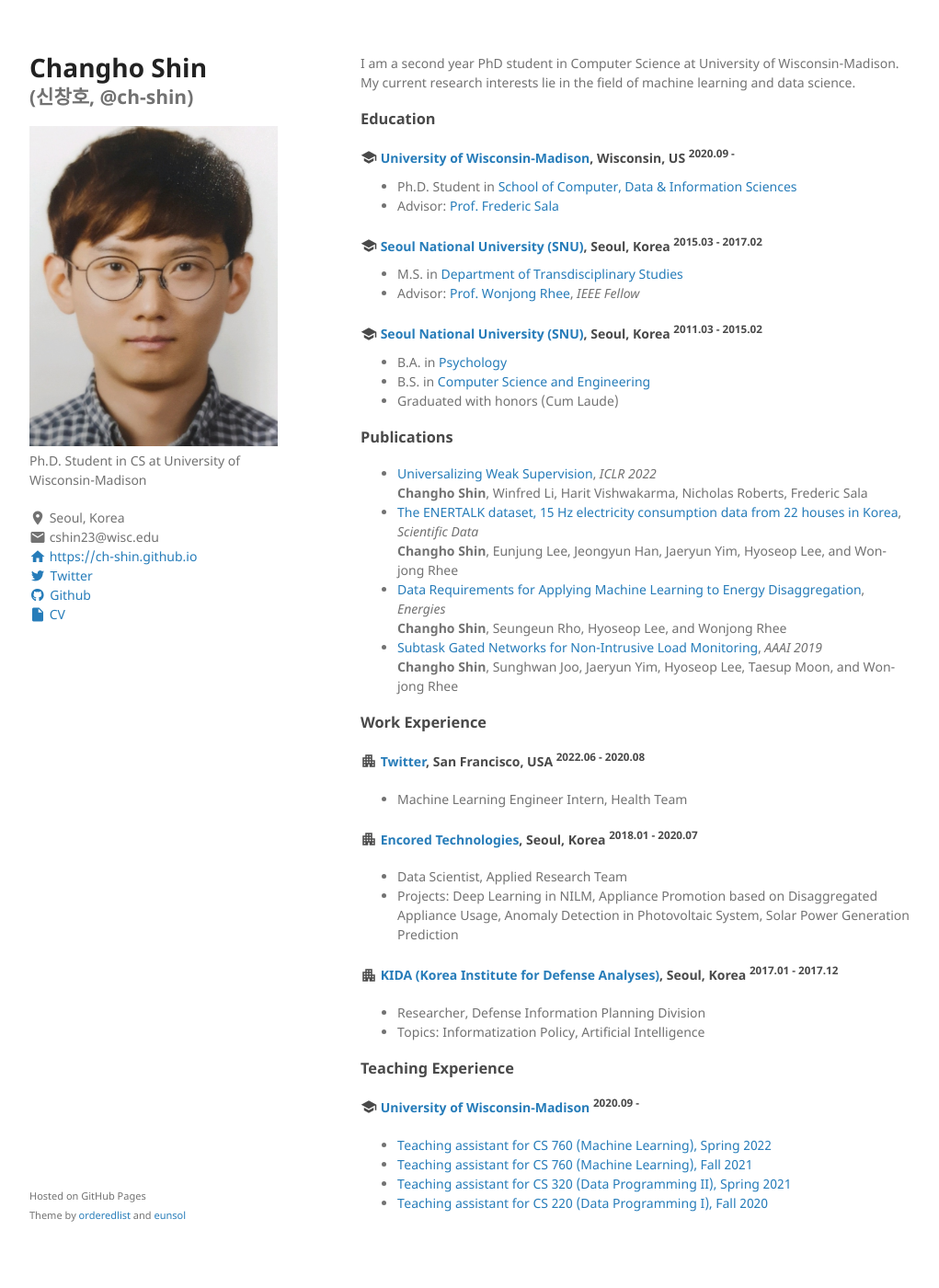
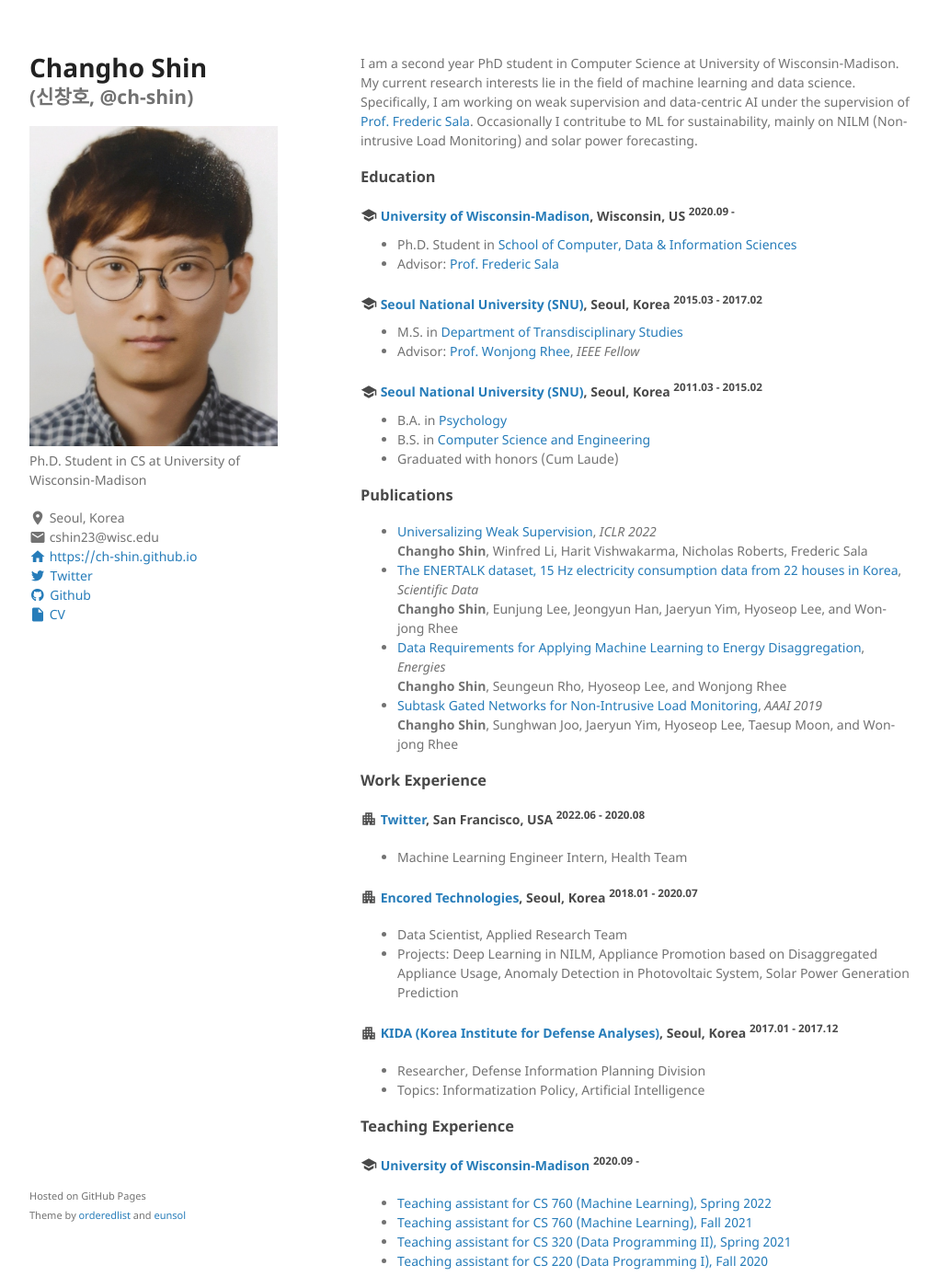
Before and after one commit to ch-shin/ch-shin.github.io, a Jekyll site: the page built from index.md, in a window 1280 px wide and 1400 px high. Shown: the whole window at 92% size, without its empty margins (128-1149 px from the left). Built offline with Jekyll 4.4.1, drawn with Linux system fonts in a browser that asks for light colours; some of the changed text lies outside the part shown.

Commit message:
Update for Math 888 HW

```diff
--- a/index.md
+++ b/index.md
@@ -2,7 +2,7 @@
 layout: default
 ---
 
-I am a second year PhD student in Computer Science at University of Wisconsin-Madison. My current research interests lie in the field of machine learning and data science.
+I am a second year PhD student in Computer Science at University of Wisconsin-Madison. My current research interests lie in the field of machine learning and data science. Specifically, I am working on weak supervision and data-centric AI under the supervision of [Prof. Frederic Sala](https://pages.cs.wisc.edu/~fredsala/). Occasionally I contritube to ML for sustainability, mainly on NILM (Non-intrusive Load Monitoring) and solar power forecasting.
 
 ### Education
 
```
Also changed, not shown: other parts of index.md (+3 -0 lines).
